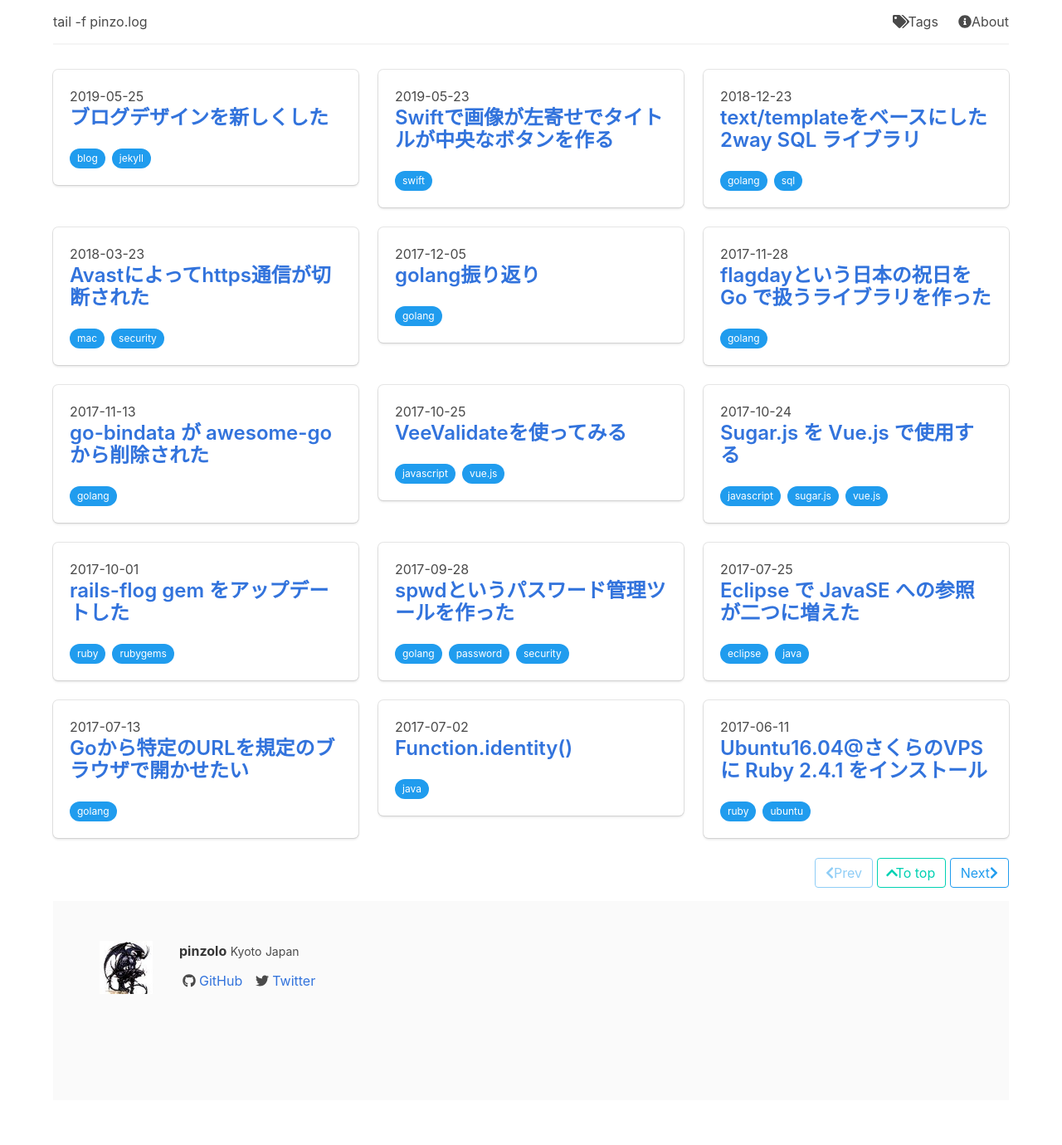
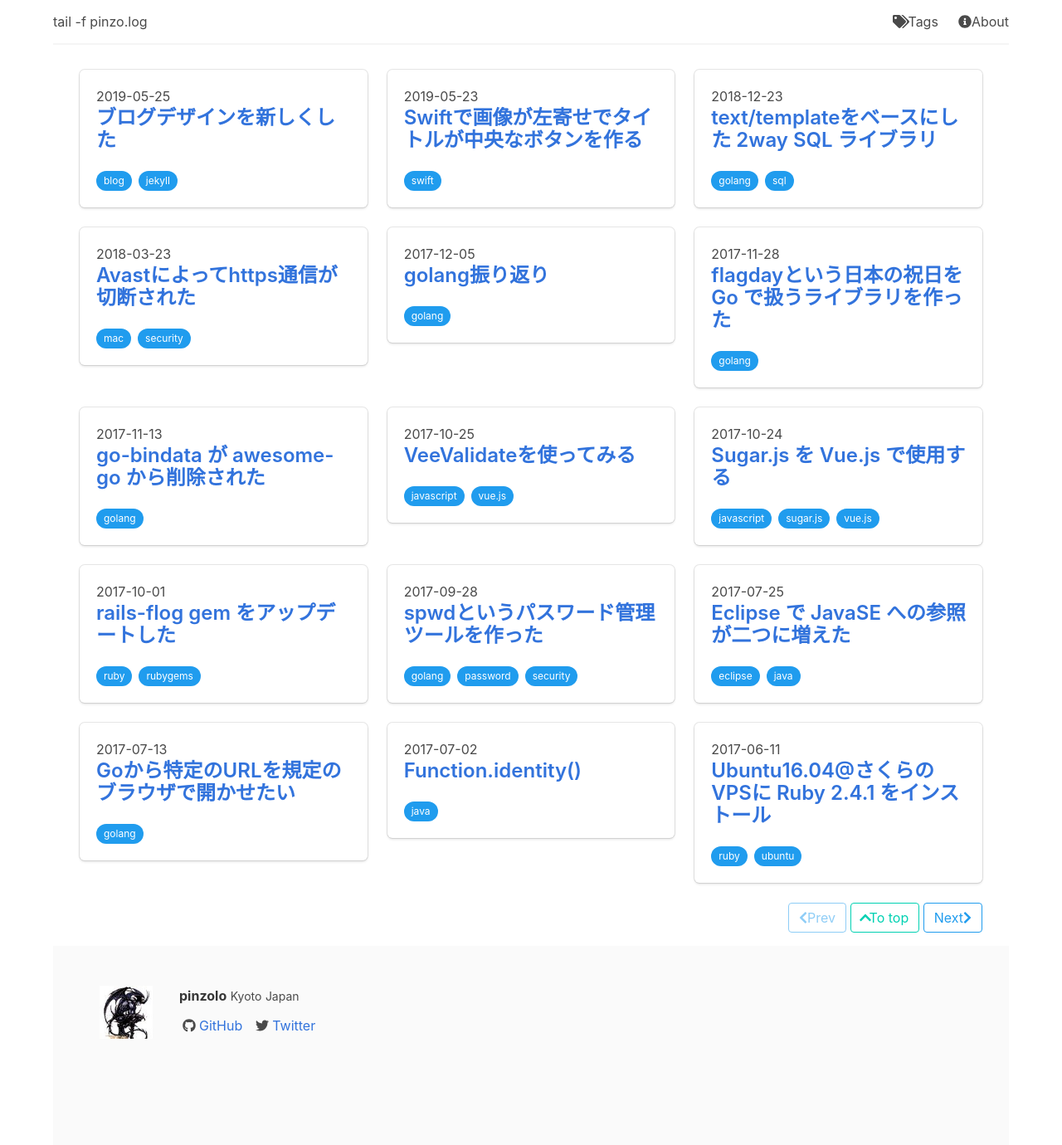
Before and after one commit to pinzolo/pinzolo.github.io, a Jekyll site: the page built from index.html, in a window 1280 px wide. Shown: the whole page at 83% size. Built offline with Jekyll 4.4.1, drawn with Linux system fonts in a browser that asks for light colours; nearby versions of some CDN libraries; the list of posts is cut into pages by our own code; before the commit the page ends 1326 px from its top, so only the background shows below that.

Commit message:
Set padding to main-content

```diff
--- a/assets/css/style.scss
+++ b/assets/css/style.scss
@@ -2,8 +2,7 @@
 ---
 
 .main-content {
-  padding-top: 2rem;
-  padding-bottom: 1rem;
+  padding: 2rem 2rem 1rem 2rem;
 }
 
 .post-entry {
```
